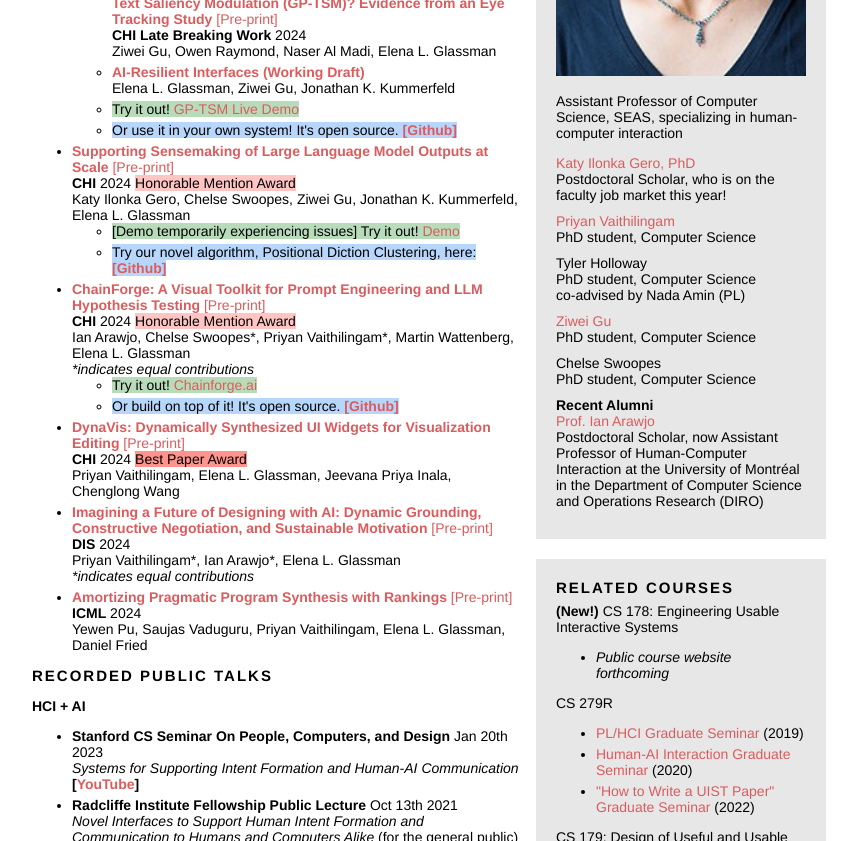
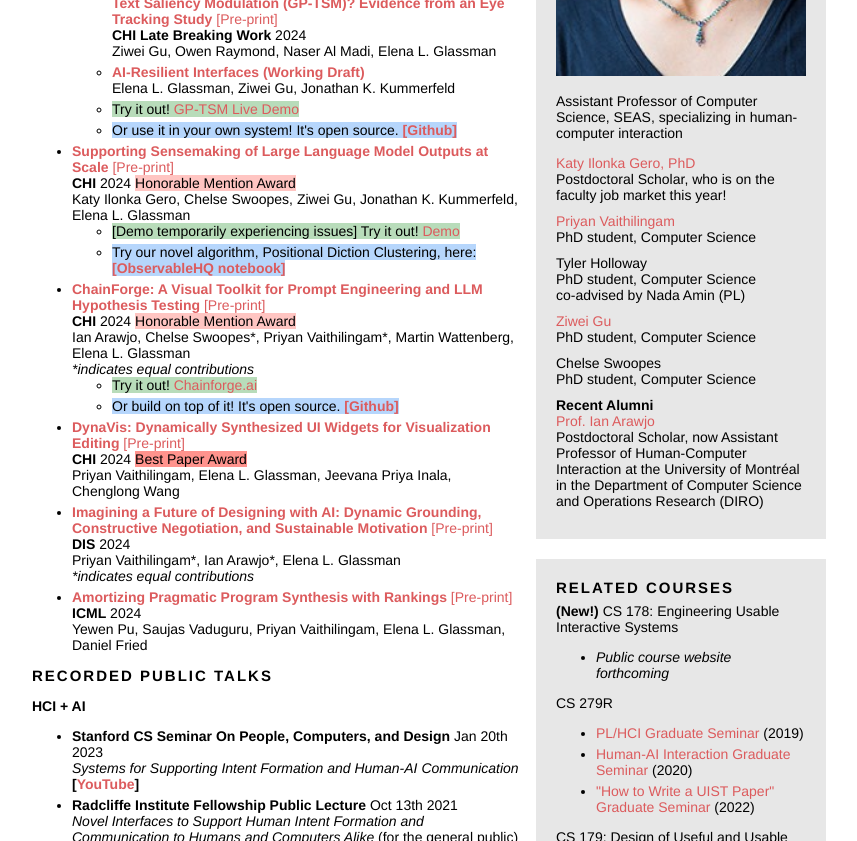
Before and after one commit to eglassman/eglassman.github.io, a Jekyll site: the page built from index.html, in a window 1280 px wide and 900 px high, scrolled down 607 px, cut to the strip 0-841 px from the top of the window. Shown: the whole strip, without its empty margins (211-1068 px from the left). Built offline with Jekyll 4.4.1, drawn with Linux system fonts in a browser that asks for light colours.

Commit message:
fixed that it's not on Github

```diff
--- a/index.html
+++ b/index.html
@@ -99,7 +99,7 @@ layout: default
           <!-- <br/><span><i>Pre-recorded conference talk (10 min)</i><br/><iframe width="238" height="134" src="https://www.youtube.com/embed/gfmsKkPjTtw" title="YouTube video player" frameborder="0" allow="accelerometer; autoplay; clipboard-write; encrypted-media; gyroscope; picture-in-picture" allowfullscreen></iframe></span> -->
           <ul>
             <li><em-demo>[Demo temporarily experiencing issues] Try it out! <a href="http://language-play.com/mesotext">Demo</a></em-demo></li>
-            <li><em-open>Try our novel algorithm, Positional Diction Clustering, here: <a href="https://observablehq.com/@glassmanlab/positional-diction-clustering"><b>[Github]</b></a></li>
+            <li><em-open>Try our novel algorithm, Positional Diction Clustering, here: <a href="https://observablehq.com/@glassmanlab/positional-diction-clustering"><b>[ObservableHQ notebook]</b></a></li>
           </ul>
         </li>
         <li><a href="papers/chainforge.pdf"><b>ChainForge: A Visual Toolkit for Prompt Engineering and LLM Hypothesis Testing</b> [Pre-print]</a>
```
